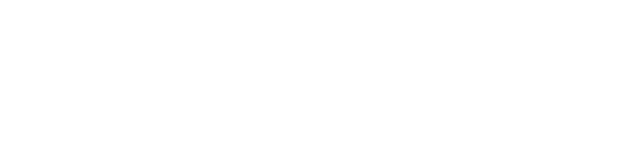
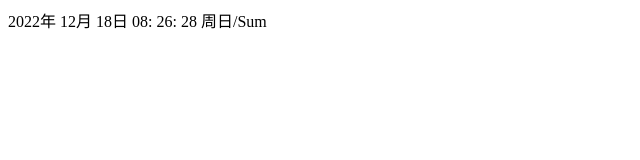
Before and after one commit to JH-Rabbit/JH-Rabbit.github.io, a plain HTML site: page text11.html in a window 1280 px wide. Shown: the whole page, without its empty margins (0-640 px from the left). Drawn offline with Linux system fonts and the light colour scheme.

Commit message:
Update text11.html

```diff
--- a/text11.html
+++ b/text11.html
@@ -9,8 +9,16 @@
 		</style>
 	</head>
 
-	<body>
-		<div id="time"></div>
+	<body onload="time();">
+		<div id="time">
+			<span id="_y">00</span>
+			<span id="_m">00</span>
+			<span id="_d">00</span>
+			<span id="_h">00</span>
+			<span id="_mn">00</span>
+			<span id="_s">00</span>
+			<span id="_day">00</span>
+		</div>
 		<script type="text/javascript">
 			function time() {
 				var vWeek, vWeek_s, vDay;
@@ -23,7 +31,17 @@
 				minutes = date.getMinutes();
 				seconds = date.getSeconds();
 				vWeek_s = date.getDay();
-				document.getElementById("time").innerHTML = year + "年" + month + "月" + day + "日" + "\t" + hours + ":" + minutes + ":" + seconds + "\t" + vWeek[vWeek_s];
+				// document.getElementById("time").innerHTML = year + "年" + month + "月" + day + "日" + "\t" + hours + ":" + minutes + ":" + seconds + "\t" + vWeek[vWeek_s];
+				document.getElementById("_y").innerHTML = year+"年";
+ 				document.getElementById("_m").innerHTML = month+"月";
+ 				document.getElementById("_d").innerHTML = day+"日\t";
+				if(hours<10) document.getElementById("_h").innerHTML = "0"+hours+":";
+ 				else document.getElementById("_h").innerHTML = hours+":";
+				if(minutes<10) document.getElementById("_mn").innerHTML ="0"+minutes+":";
+				else document.getElementById("_mn").innerHTML = minutes+":";
+				if(seconds<10) document.getElementById("_s").innerHTML = "0"+seconds+"\t\t";
+				else document.getElementById("_s").innerHTML = seconds;
+				document.getElementById("_day").innerHTML = "\t\t\t"+vWeek[vWeek_s];
 				setInterval("time()", 1000);
 			};
 
```
